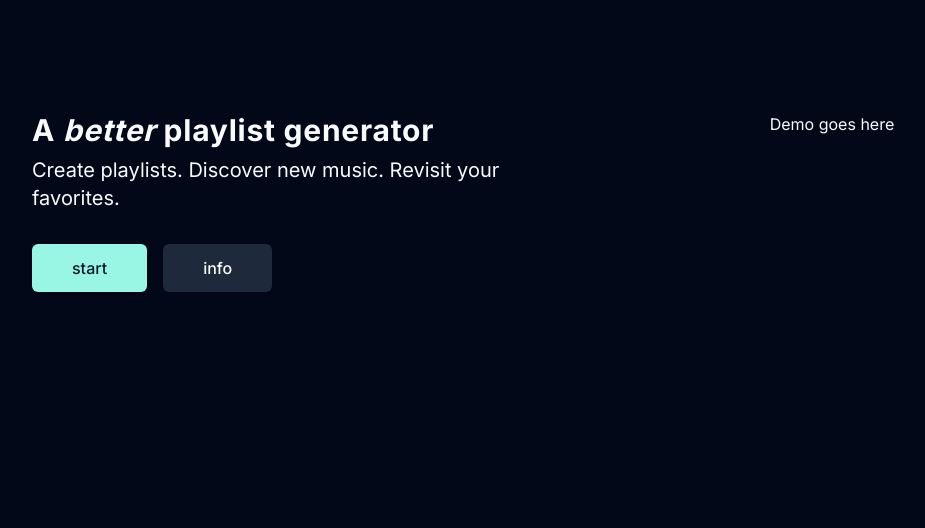
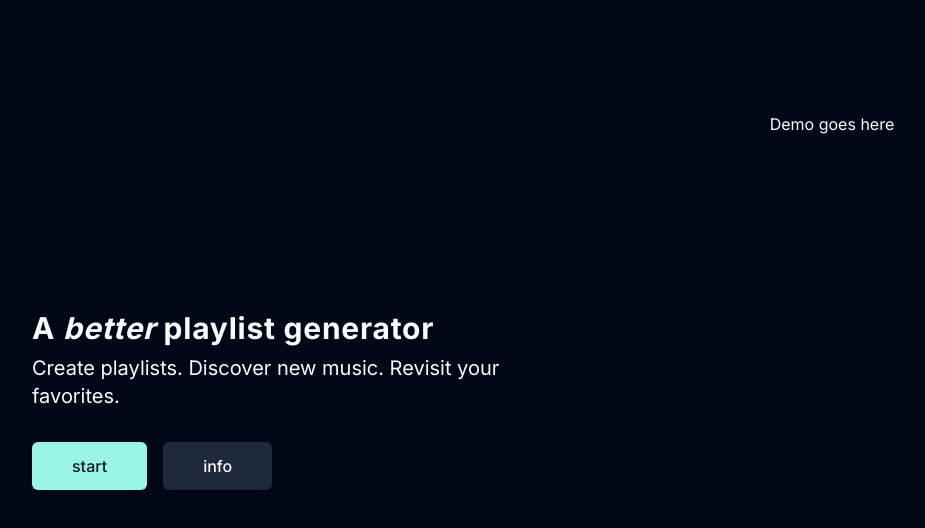
Before and after one commit to mgballou/playlist_me_2, a Next.js app: page / in a window 1280 px wide. Shown: the top 528 px of the page, without its empty margins (80-1005 px from the left). Built offline with nearby package versions, Linux system fonts and the light colour scheme.

Commit message:
v center cta

```diff
--- a/components/home/CTA.tsx
+++ b/components/home/CTA.tsx
@@ -6,7 +6,7 @@ interface Props {
 
 export default function CTA() {
     return (
-        <div className=" w-1/2 p-4">
+        <div className="w-1/2 p-4 my-auto">
             <h1 className="text-3xl font-bold tracking-wide">
                 A <span className="italic">better</span> playlist generator
             </h1>
```
